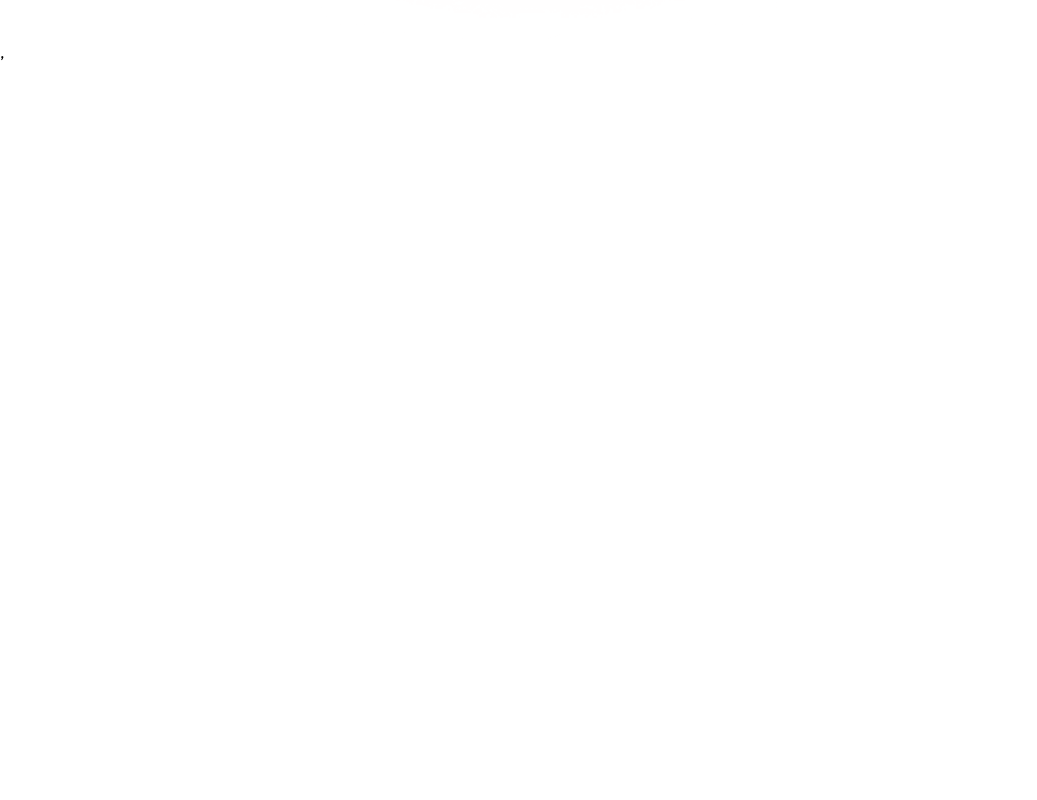
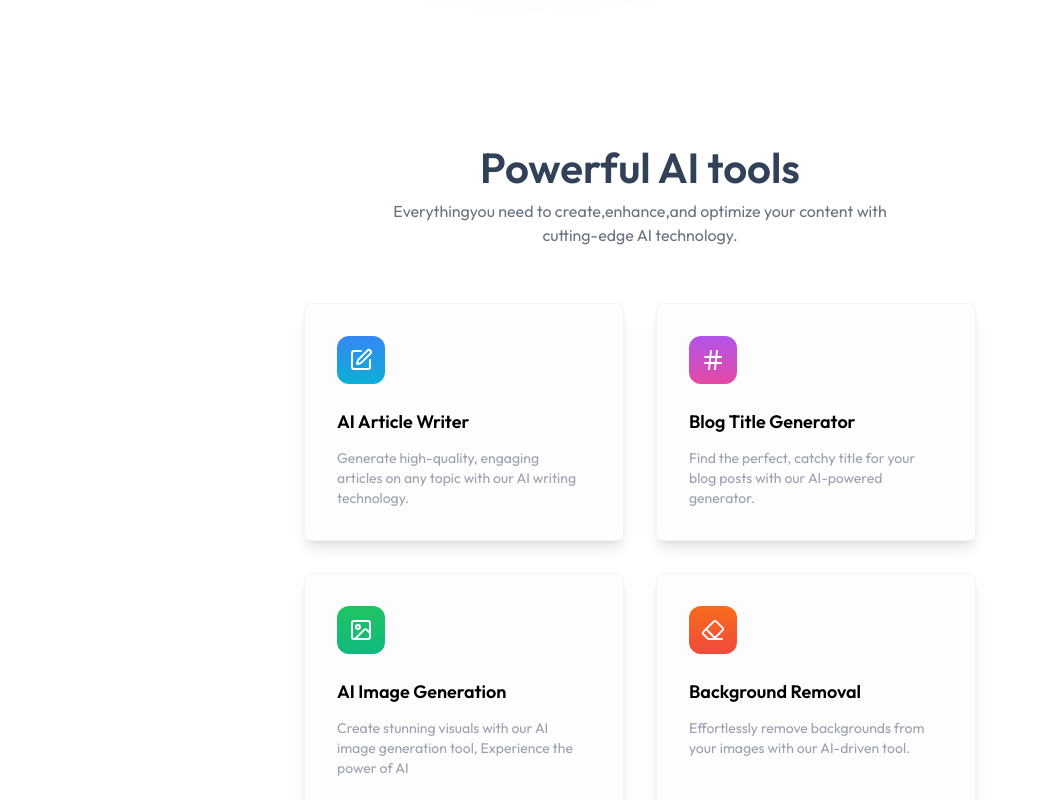
Before and after one commit to shireesha-k/quick-ai, a React (Vite) app in the folder client/: page / in a window 1280 px wide. Shown: the part 760-1560 px from the top of the page, without its empty margins (0-1037 px from the left). Before the commit the page ends 824 px from the top, so only its background shows below. Built offline with nearby package versions, Linux system fonts and the light colour scheme; no server answers.

Commit message:
AITools page

```diff
--- a/client/src/components/AiTools.jsx
+++ b/client/src/components/AiTools.jsx
@@ -1,9 +1,34 @@
-import React from 'react'
+import React, { use } from 'react'
+import { AiToolsData } from '../assets/assets'
+import { useNavigate } from 'react-router-dom';
+import { useUser } from '@clerk/clerk-react';
 
 const AiTools = () => {
+    const navigate=useNavigate();
+    const {user} =useUser();
   return (
-    <div>
+    <div className='px-4 sm:px-20 xl:px-32 my-24'>
+      <div className='text-center' >
+        <h2 className='text-slate-700 text-[42px] font-semibold '>Powerful AI tools</h2>
+        <p className='text-gray-500 max-w-lg mx-auto'>Everythingyou need to create,enhance,and optimize your content with
+             cutting-edge AI technology.</p>
+      </div>
+      <div className='flex flex-wrap mt-10 justify-center '>
+        {AiToolsData.map((tool,index)=>(
+            <div key={index} className='p-8 m-4 max-w-xs rounded-lg bg-[#FDFDFE]
+            shadow-lg border border-gray-100 hover:-traslate-y-1 transition-all
+            duration-300 cursor-pointer' onClick={()=>user & navigate(tool.path)} >
+             <tool.Icon className='w-12 h-12 p-3 text-white rounded-xl'
+              style={{background:`linear-gradient(to bottom,${tool.bg.from},
+              ${tool.bg.to})`}}/>
+              <h3 className='mt-6 mb-3 text-lg font-semibold'>{tool.title}</h3>
+              <p className='text-gray-400 text-sm max-w-[95%]'>{tool.description}</p>
+            </div>
 
+
+        ))}
+
+      </div>
     </div>
   )
 }
--- a/client/src/pages/Home.jsx
+++ b/client/src/pages/Home.jsx
@@ -1,11 +1,13 @@
 import React from 'react';
 import Navbar from '../components/Navbar';
 import Hero from '../components/Hero';
+import AiTools from '../components/AiTools';
 const Home =()=>{
     return(
        <>
        <Navbar />
        <Hero />
+       <AiTools />
        </>
     )
 }
```
